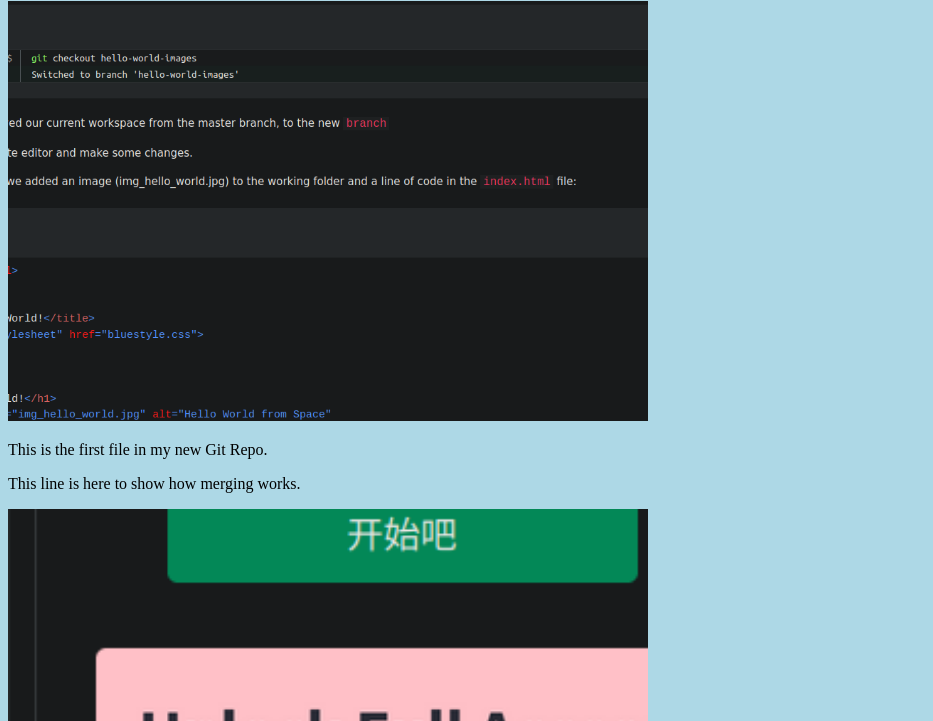
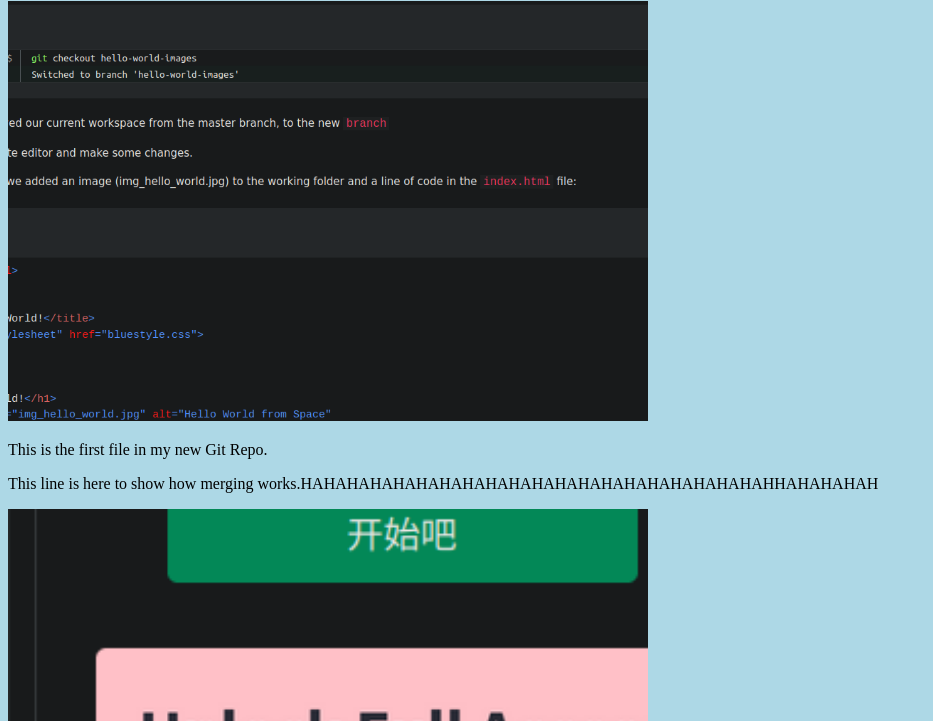
Before and after one commit to daisukimarisadaze/daisukimarisadaze.github.io, a plain HTML site: page index.html in a window 1280 px wide. Shown: the part 79-800 px from the top of the page, without its empty margins (0-933 px from the left). Drawn offline with Linux system fonts and the light colour scheme.

Commit message:
Update index.html

```diff
--- a/index.html
+++ b/index.html
@@ -9,7 +9,7 @@
 <h1>Hello world!</h1>
 <div><img src="img_hello_world.jpg" alt="Hello World from Space" style="width:100%;max-width:640px"></div>
 <p>This is the first file in my new Git Repo.</p>
-<p>This line is here to show how merging works.</p>
+<p>This line is here to show how merging works.HAHAHAHAHAHAHAHAHAHAHAHAHAHAHAHAHAHAHAHAHHAHAHAHAH</p>
 <div><img src="img_hello_git.jpg" alt="Hello Git" style="width:100%;max-width:640px"></div>
 
 </body>
```
